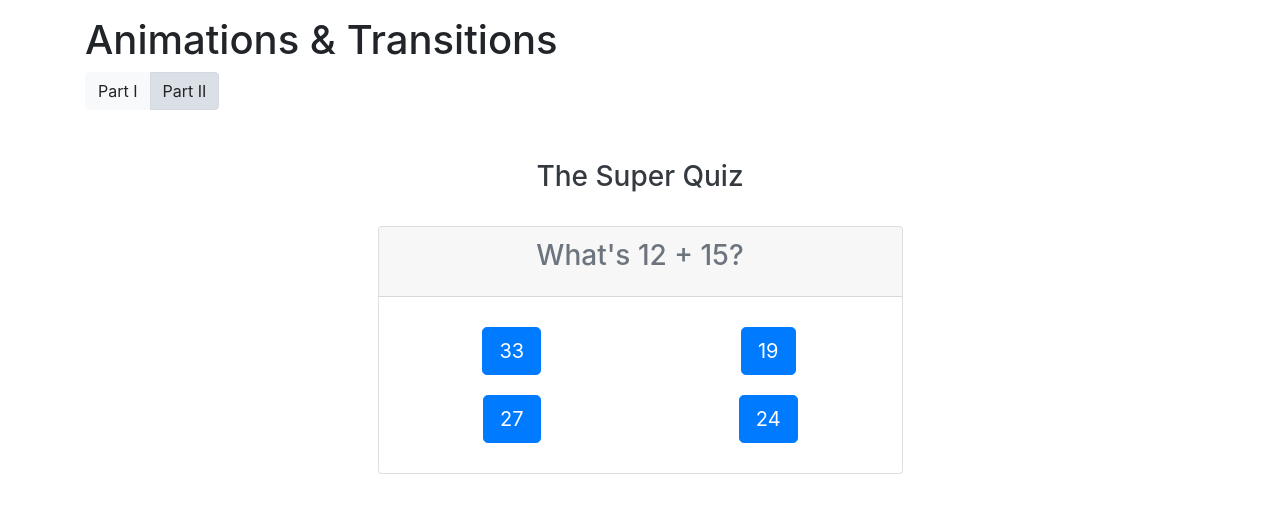
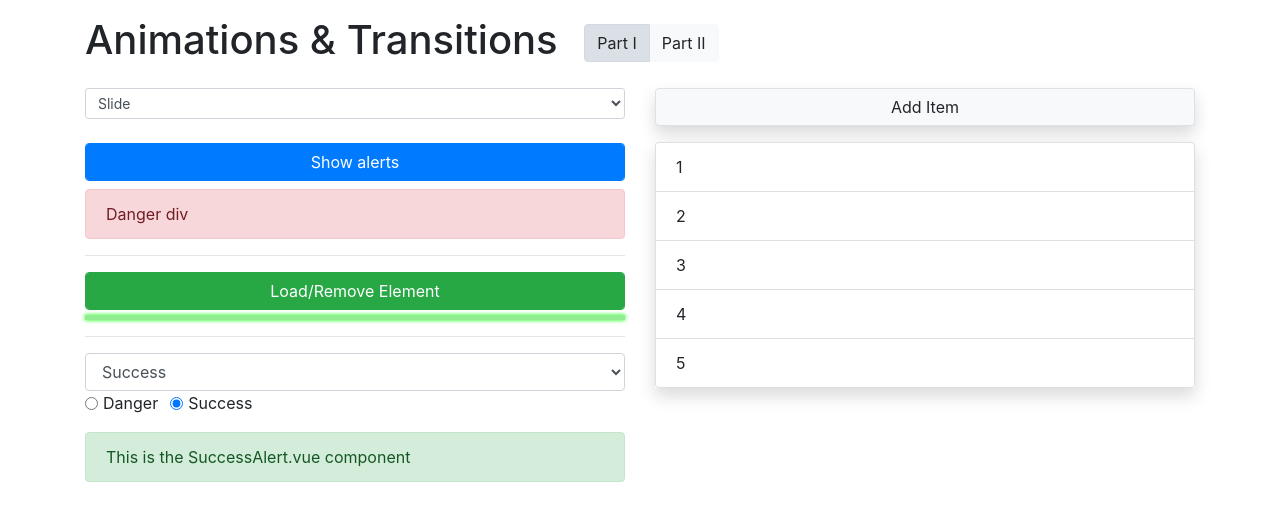
Before and after one commit to jasonjin220/vue-animation-transition, a Vue app: page / in a window 1280 px wide. Shown: the top 520 px of the page. Built offline with nearby package versions, Linux system fonts and the light colour scheme.

Commit message:
Animate quiz view

```diff
--- a/src/App.vue
+++ b/src/App.vue
@@ -6,13 +6,18 @@
           <div class="col">
             <h1>
               Animations & Transitions
-              <component :is="'app-toggle-part'" :part="part" @toggle-part="togglePart"></component>
+              <component
+                :is="'app-toggle-part'"
+                class="mx-3"
+                :part="part"
+                @toggle-part="togglePart"
+              ></component>
             </h1>
           </div>
         </div>
         <div class="row">
           <div class="col">
-            <div v-if="part == 1" class="row">
+            <div v-show="part == 1" class="row">
               <div class="col-sm-12 col-md-6">
                 <select class="form-control form-control-sm" v-model="selectedTransition">
                   <option value="fade">Fade</option>
@@ -65,7 +70,7 @@
                   :css="false"
                 >
                   <div
-                    style="width: 100%; height: 100px; background-color: lightgreen; margin-top: 5px; border-radius: 0 0 5px 5px; box-shadow: 1px 1px 2px #aaa"
+                    style="width: 100%; height: 5px; background-color: lightgreen; margin-top: 5px; box-shadow: 0px 0px 4px #00ff00"
                     v-if="load"
                   ></div>
                 </transition>
@@ -119,9 +124,9 @@
                 </ul>
               </div>
             </div>
-            <div v-if="part == 2" class="row">
+            <div v-show="part == 2" class="row">
               <div class="col">
-                <component :is="'app-quiz'"></component>
+                <component :is="'app-math-quiz'"></component>
               </div>
             </div>
           </div>
@@ -134,14 +139,14 @@
 <script>
 import DangerAlert from "./components/DangerAlert.vue";
 import SuccessAlert from "./components/SuccessAlert.vue";
-import Quiz from "./components/Quiz.vue";
+import MathQuiz from "./components/MathQuiz.vue";
 import TogglePart from "./components/TogglePart.vue";
 
 export default {
   components: {
     "app-danger-alert": DangerAlert,
     "app-success-alert": SuccessAlert,
-    "app-quiz": Quiz,
+    "app-math-quiz": MathQuiz,
     "app-toggle-part": TogglePart
   },
 
@@ -153,7 +158,7 @@ export default {
       elementWidth: 100,
       selectedComponent: "app-success-alert",
       numbers: [1, 2, 3, 4, 5],
-      part: 2
+      part: 1
     };
   },
 
@@ -209,11 +214,11 @@ export default {
       const interval = setInterval(() => {
         el.style.width = this.elementWidth + round * 10 + "px";
         round++;
-        if (round > 30) {
+        if (round > 40) {
           clearInterval(interval);
           done(console.log("enter.done()"));
         }
-      }, 20);
+      }, 10);
     },
 
     afterEnter(el) {
--- a/src/components/Quiz.vue
+++ b/src/components/MathQuiz.vue
@@ -2,12 +2,14 @@
   <div class="container">
     <div class="row">
       <div class="col-xs-12 col-sm-8 col-sm-offset-2 col-md-6 col-md-offset-3 mx-auto my-4">
-        <h3 class="text-center text-dark">The Super Quiz</h3>
+        <h3 class="text-center text-dark">The Math Quiz</h3>
       </div>
     </div>
     <div class="row">
       <div class="col-xs-12 col-sm-8 col-sm-offset-2 col-md-6 col-md-offset-3 mx-auto">
-        <component :is="mode" @answered="answered($event)" @confirmed="mode = 'app-question'"></component>
+        <transition name="flip" mode="out-in">
+          <component :is="mode" @answered="answered" @confirmed="mode = 'app-question'" />
+        </transition>
       </div>
     </div>
   </div>
@@ -44,4 +46,37 @@ export default {
 </script>
 
 <style  scoped>
+.flip-enter {
+  transform: rotateY(0deg);
+}
+
+.flip-enter-active {
+  animation: flip-in 0.1s ease-out forwards;
+}
+
+.flip-leave {
+  /* transform: rotateY(0deg); */
+}
+
+.flip-leave-active {
+  animation: flip-out 0.1s ease-out forwards;
+}
+
+@keyframes flip-out {
+  from {
+    transform: rotateY(0deg);
+  }
+  to {
+    transform: rotateY(90deg);
+  }
+}
+
+@keyframes flip-in {
+  from {
+    transform: rotateY(90deg);
+  }
+  to {
+    transform: rotateY(0deg);
+  }
+}
 </style>
--- a/src/components/TogglePart.vue
+++ b/src/components/TogglePart.vue
@@ -1,5 +1,4 @@
 <template>
-  <div>
   <div class="btn-group" role="group" aria-label="Choose Part">
     <button
       @click="togglePart(1)"
@@ -13,7 +12,6 @@
       :class="{ active: (part == 2) }"
       class="btn btn-light"
     >Part II</button>
-    </div>
   </div>
 </template>
 
```
Also changed, not shown: src/components/Question.vue (+10 -0 lines). Lines whose indentation alone changed are shown as unchanged.
